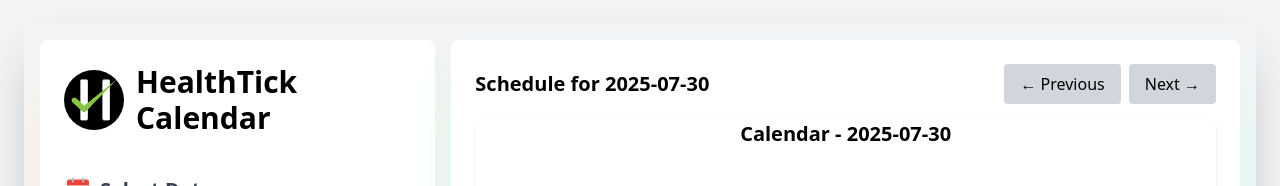
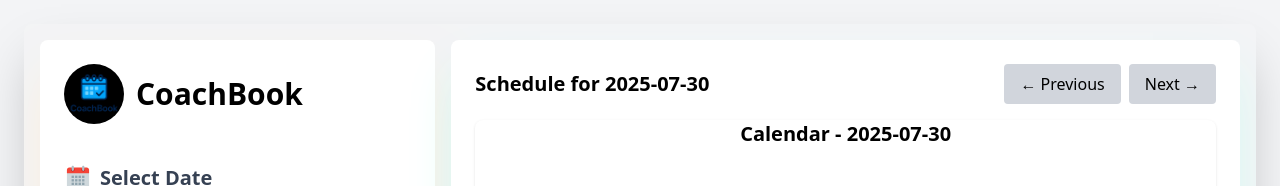
Before and after one commit to niikhilpatel/coachBook, a React (Vite) app: page / in a window 1280 px wide. Shown: the top 186 px of the page. Built offline with nearby package versions, Linux system fonts and the light colour scheme; no server answers; the database is empty.

Commit message:
title adjustment

```diff
--- a/src/pages/Home.tsx
+++ b/src/pages/Home.tsx
@@ -51,12 +51,12 @@ const Home = () => {
     const followUpCount = bookings.filter((b) => b.callType === "follow-up").length;
 
     return (
-        <div className="md:h-182 md:flex overflow-hidden shadow-2xl shadow-grey-800 rounded-lg">
+        <div className="md:h-screen md:flex overflow-hidden shadow-2xl shadow-grey-800 rounded-lg">
             {/* Left Sidebar (30%) */}
             <div className="md:w-1/3 p-4 md:p-6 md:ml-4 md:my-4  rounded-lg shadow-orange-100 shadow-2xl bg-white space-y-6">
                 <div className="flex items-center gap-3 mb-10">
                     <img src={Logo} alt="Health-Tick Logo" className="h-10 md:h-15 bg-black rounded-full  " />
-                    <h2 className="text-lg md:text-3xl font-bold gradient-text ">  HealthTick Calendar</h2>
+                    <h2 className="text-lg md:text-3xl font-bold gradient-text ">CoachBook</h2>
                 </div>
                 <h2 className="text-xl font-semibold text-gray-700 flex items-center gap-2 "><FcCalendar size={28} /> Select Date</h2>
 
```
Also changed, not shown: src/assests/logo.png.
